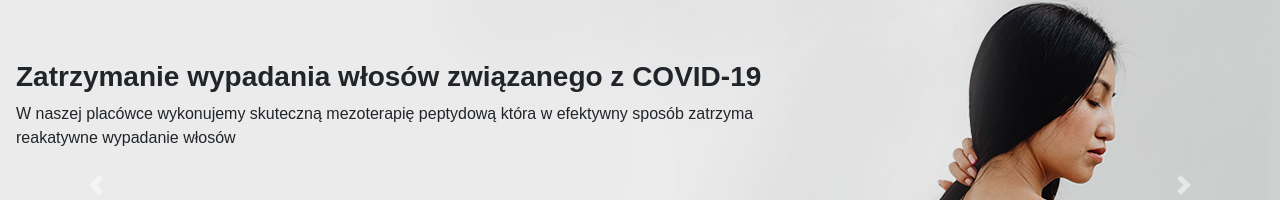
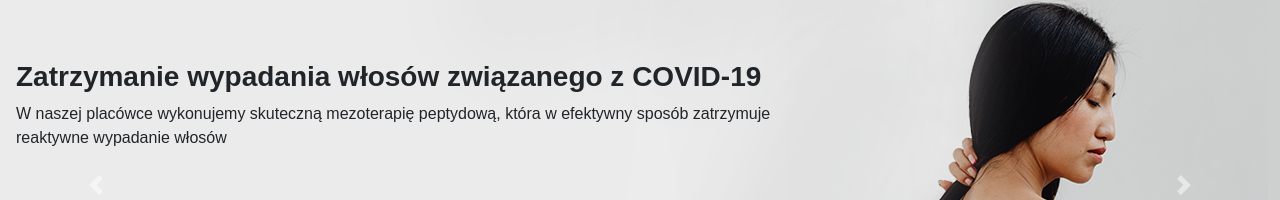
Before and after one commit to VoxelFun/Trychologia-Frontend, a React (Create React App) app: page / in a window 1280 px wide. Both pictures are taken after a click on the item 694 px from the left and 766 px from the top of the page. Shown: the part 289-489 px from the top of the page. Built offline with nearby package versions, Linux system fonts and the light colour scheme; no server answers; a web font is replaced by a local one.

Commit message:
Fix spelling

```diff
--- a/src/parts/main-page/ServiceTypeView.tsx
+++ b/src/parts/main-page/ServiceTypeView.tsx
@@ -58,7 +58,7 @@ export default function ServiceTypeView() {
                     <Container className="align-items-center">
                         <Col md={8}>
                             <Title>Zatrzymanie wypadania włosów związanego z COVID-19</Title>
-                            <Description>W naszej placówce wykonujemy skuteczną mezoterapię peptydową która w efektywny sposób zatrzyma reakatywne wypadanie włosów</Description>
+                            <Description>W naszej placówce wykonujemy skuteczną mezoterapię peptydową, która w efektywny sposób zatrzymuje reaktywne wypadanie włosów</Description>
                         </Col>
                     </Container>
                 </Overlap>
```
